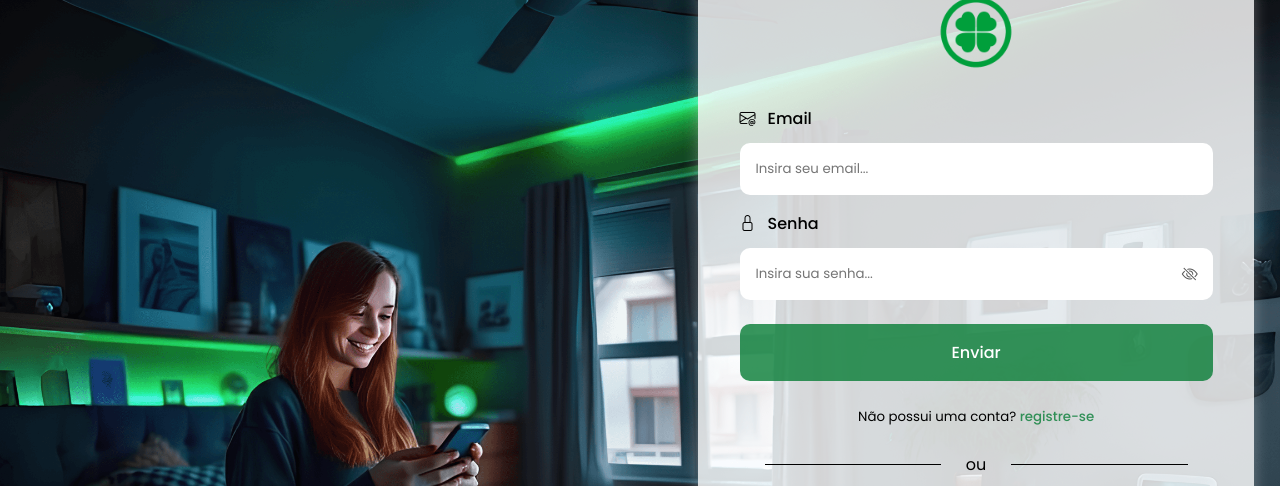
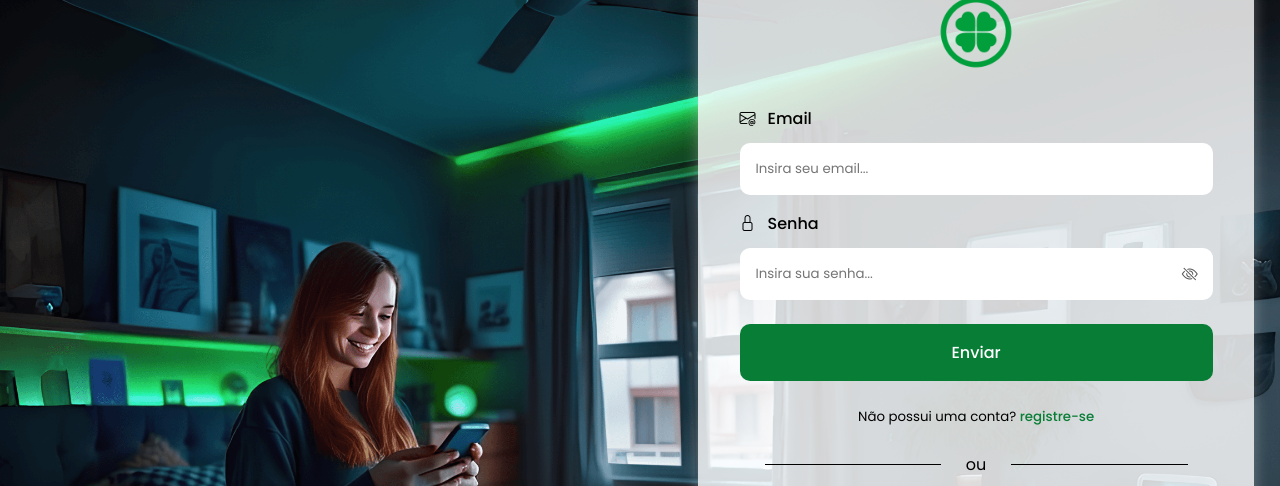
Before and after one commit to PedroRigolon/modelo-login, a plain HTML site: page index.html in a window 1280 px wide. Shown: the top 486 px of the page. Drawn offline with nearby package versions, Linux system fonts and the light colour scheme.

Commit message:
style.css: variavel de cor primaria alterada (sem transparencia)

```diff
--- a/src/css/style.css
+++ b/src/css/style.css
@@ -1,6 +1,6 @@
 /* geral */
 :root{
-    --primary-color: rgba(8, 125, 54, 0.8);
+    --primary-color: rgba(8, 125, 54, 1);
     --primary-color-active: rgba(8, 125, 54, 0.300);
     --primary-color-focus: rgba(8, 125, 54, 0.600);
 
```
